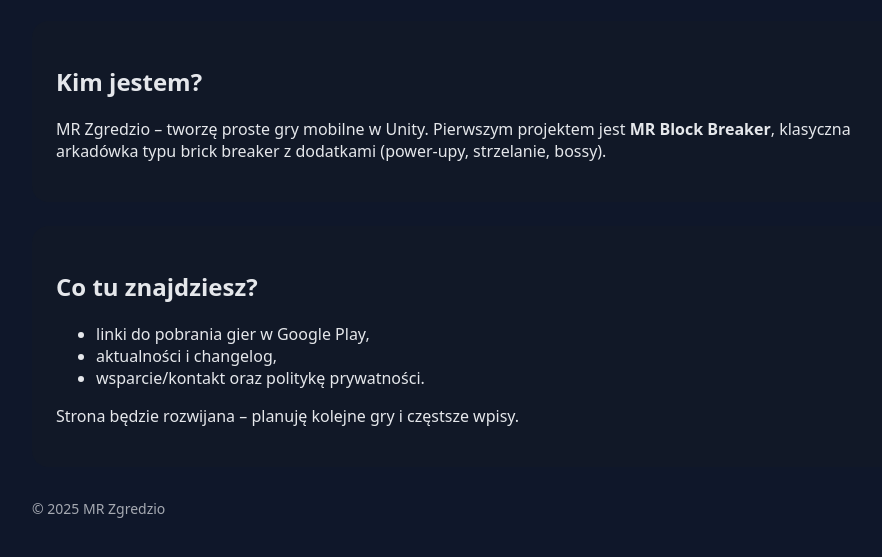
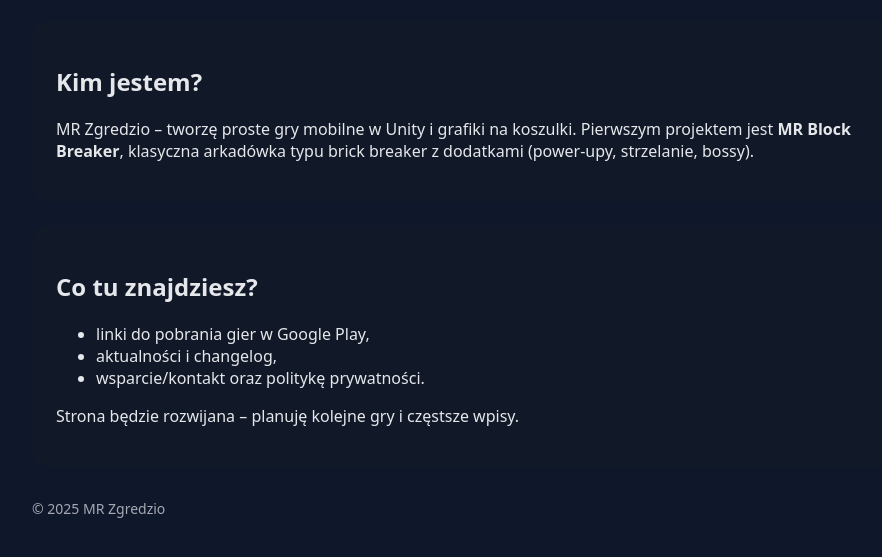
Before and after one commit to ZgredzioProgramista/mr-zgredzio-strona, a plain HTML site: page o-projekcie.html in a window 1280 px wide. Shown: the part 157-714 px from the top of the page, without its empty margins (152-1034 px from the left). Drawn offline with Linux system fonts and the light colour scheme.

Commit message:
Update o-projekcie.html

```diff
--- a/o-projekcie.html
+++ b/o-projekcie.html
@@ -27,7 +27,7 @@
 
     <section class="card">
       <h2>Kim jestem?</h2>
-      <p>MR Zgredzio – tworzę proste gry mobilne w Unity. Pierwszym projektem jest <strong>MR Block Breaker</strong>, klasyczna arkadówka typu brick breaker z dodatkami (power-upy, strzelanie, bossy).</p>
+      <p>MR Zgredzio – tworzę proste gry mobilne w Unity i grafiki na koszulki. Pierwszym projektem jest <strong>MR Block Breaker</strong>, klasyczna arkadówka typu brick breaker z dodatkami (power-upy, strzelanie, bossy).</p>
     </section>
 
     <section class="card">
```
